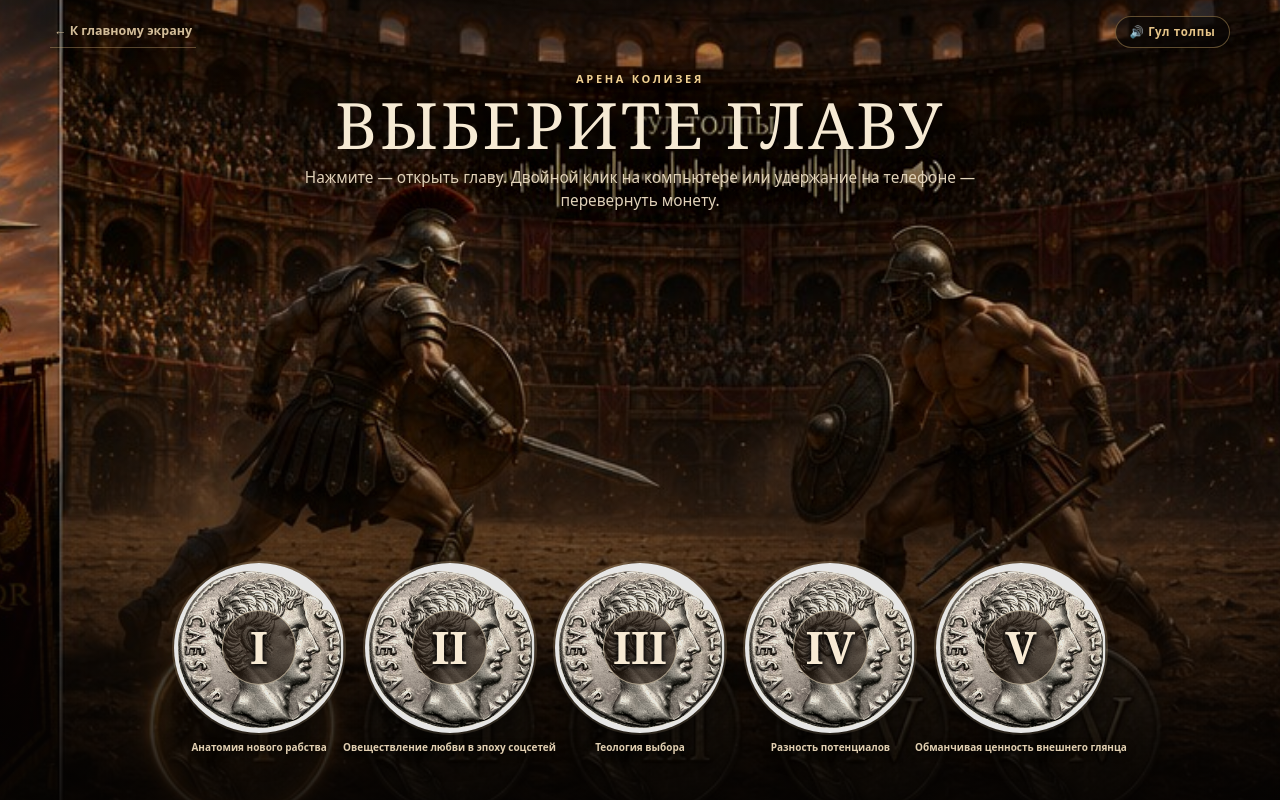
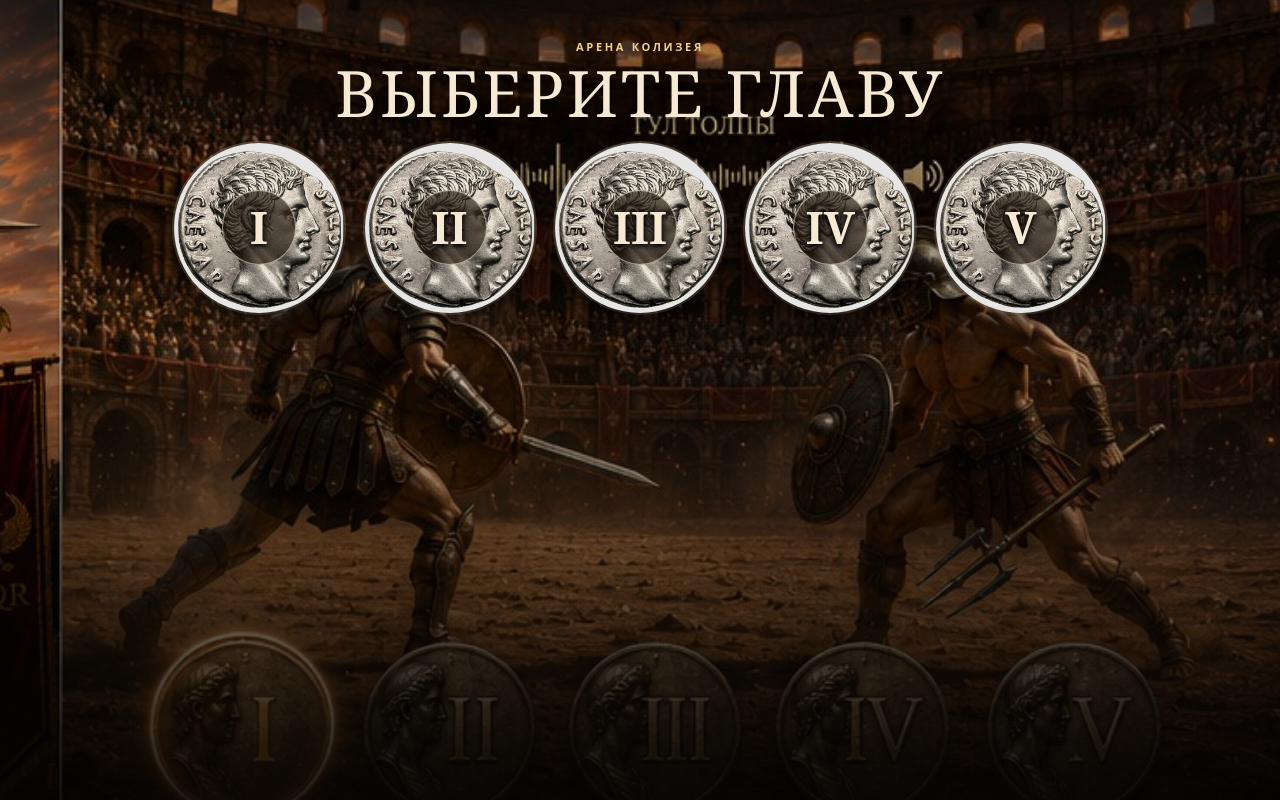
Before and after one commit to KtulhuSMM/vibe-test, a Next.js app: page / in a window 1280 px wide. Both pictures are taken after a click on the button "Войти в Колизей". Built offline with nearby package versions, Linux system fonts and the light colour scheme.

Commit message:
Refine arena coin interaction and scene isolation

```diff
--- a/components/ColosseumHero.tsx
+++ b/components/ColosseumHero.tsx
@@ -9,12 +9,7 @@ export function ColosseumHero() {
   const [scene, setScene] = useState<Scene>("hero");
   const [chapterIndex, setChapterIndex] = useState(0);
   const [flippedIndex, setFlippedIndex] = useState<number | null>(null);
-  const [crowdOn, setCrowdOn] = useState(false);
   const audioRef = useRef<{ctx: AudioContext; source: AudioBufferSourceNode; gain: GainNode} | null>(null);
-  const coinClickTimerRef = useRef<number | null>(null);
-  const longPressTimerRef = useRef<number | null>(null);
-  const longPressTriggeredRef = useRef(false);
-  const suppressClickUntilRef = useRef(0);
 
   const chapter = chapters[chapterIndex];
 
@@ -23,15 +18,7 @@ export function ColosseumHero() {
   }, [scene, chapterIndex]);
 
   useEffect(() => {
-    return () => {
-      stopCrowd();
-      if (coinClickTimerRef.current !== null) {
-        window.clearTimeout(coinClickTimerRef.current);
-      }
-      if (longPressTimerRef.current !== null) {
-        window.clearTimeout(longPressTimerRef.current);
-      }
-    };
+    return () => stopCrowd();
   }, []);
 
   function startCrowd() {
@@ -60,7 +47,6 @@ export function ColosseumHero() {
     source.connect(filter).connect(gain).connect(ctx.destination);
     source.start();
     audioRef.current = { ctx, source, gain };
-    setCrowdOn(true);
   }
 
   function stopCrowd() {
@@ -69,17 +55,12 @@ export function ColosseumHero() {
     try { audio.source.stop(); } catch {}
     void audio.ctx.close();
     audioRef.current = null;
-    setCrowdOn(false);
   }
 
   function enterArena() {
+    setFlippedIndex(null);
     setScene("arena");
     startCrowd();
-  }
-
-  function leaveArena() {
-    stopCrowd();
-    setScene("hero");
   }
 
   function openChapter(index: number) {
@@ -92,80 +73,15 @@ export function ColosseumHero() {
     setFlippedIndex((current) => current === index ? null : index);
   }
 
-  function handleCoinClick(index: number) {
-    if (Date.now() < suppressClickUntilRef.current) return;
-    if (coinClickTimerRef.current !== null) {
-      window.clearTimeout(coinClickTimerRef.current);
-    }
-
-    coinClickTimerRef.current = window.setTimeout(() => {
-      openChapter(index);
-      coinClickTimerRef.current = null;
-    }, 260);
-  }
-
-  function handleCoinDoubleClick(index: number) {
-    if (coinClickTimerRef.current !== null) {
-      window.clearTimeout(coinClickTimerRef.current);
-      coinClickTimerRef.current = null;
-    }
-
-    flipCoin(index);
-  }
-
-  function handleCoinPointerDown(index: number, pointerType: string) {
-    if (pointerType === "mouse") return;
-
-    longPressTriggeredRef.current = false;
-    if (longPressTimerRef.current !== null) {
-      window.clearTimeout(longPressTimerRef.current);
-    }
-
-    longPressTimerRef.current = window.setTimeout(() => {
-      flipCoin(index);
-      longPressTriggeredRef.current = true;
-      longPressTimerRef.current = null;
-
-      if ("vibrate" in navigator) {
-        navigator.vibrate(35);
-      }
-    }, 500);
-  }
-
-  function handleCoinPointerUp(index: number, pointerType: string) {
-    if (pointerType === "mouse") return;
-
-    suppressClickUntilRef.current = Date.now() + 700;
-
-    if (longPressTimerRef.current !== null) {
-      window.clearTimeout(longPressTimerRef.current);
-      longPressTimerRef.current = null;
-    }
-
-    if (!longPressTriggeredRef.current) {
-      openChapter(index);
-    }
-
-    longPressTriggeredRef.current = false;
-  }
-
-  function handleCoinPointerCancel(pointerType: string) {
-    if (pointerType === "mouse") return;
-    if (longPressTimerRef.current !== null) {
-      window.clearTimeout(longPressTimerRef.current);
-      longPressTimerRef.current = null;
-    }
-    longPressTriggeredRef.current = false;
-    suppressClickUntilRef.current = Date.now() + 700;
-  }
-
   function returnToArena() {
+    setFlippedIndex(null);
     setScene("arena");
   }
 
   return (
-    <main className="experience">
-      <section className={`scene hero ${scene === "hero" ? "scene--active" : "scene--hidden"}`} aria-hidden={scene !== "hero"}>
+    <main className="experience" style={{ width: "100%", minHeight: "100svh", overflowX: "hidden" }}>
+      {scene === "hero" && (
+        <section className="scene hero scene--active">
           <img className="hero__background" src="/colosseum-hero.png" alt="Отреставрированный Колизей на закате" />
           <div className="hero__shade" aria-hidden="true" />
 
@@ -181,22 +97,16 @@ export function ColosseumHero() {
             <span className="sr-only">Войти в Колизей</span>
           </button>
         </section>
+      )}
 
-      <section className={`scene arena ${scene === "arena" ? "scene--active" : "scene--hidden"}`} aria-hidden={scene !== "arena"}>
+      {scene === "arena" && (
+        <section className="scene arena scene--active" style={{ width: "100%", minHeight: "100svh", overflow: "hidden" }}>
           <img className="arena__background" src="/arena-gladiators.jpg" alt="Гладиаторы сражаются на арене перед заполненными трибунами" />
           <div className="arena__shade" aria-hidden="true" />
-
-        <div className="arena__topbar">
-          <button className="text-button" type="button" onClick={leaveArena}>← К главному экрану</button>
-          <button className="crowd-toggle" type="button" onClick={crowdOn ? stopCrowd : startCrowd} aria-pressed={crowdOn}>
-            <span aria-hidden="true">{crowdOn ? "🔊" : "🔇"}</span> Гул толпы
-          </button>
-        </div>
 
           <header className="arena__header">
             <p className="arena__eyebrow">Арена Колизея</p>
             <h2>Выберите главу</h2>
-          <p>Нажмите — открыть главу. Двойной клик на компьютере или удержание на телефоне — перевернуть монету.</p>
           </header>
 
           <div className="coins" aria-label="Первые пять глав книги">
@@ -207,17 +117,8 @@ export function ColosseumHero() {
                   className={`coin ${flipped ? "coin--flipped" : ""}`}
                   type="button"
                   key={item.roman}
-                onClick={() => handleCoinClick(index)}
-                onDoubleClick={() => handleCoinDoubleClick(index)}
-                onPointerDown={(event) => handleCoinPointerDown(index, event.pointerType)}
-                onPointerUp={(event) => handleCoinPointerUp(index, event.pointerType)}
-                onPointerCancel={(event) => handleCoinPointerCancel(event.pointerType)}
-                onPointerLeave={(event) => {
-                  if (event.pointerType !== "mouse" && event.buttons !== 0) {
-                    handleCoinPointerCancel(event.pointerType);
-                  }
-                }}
-                aria-label={`Глава ${item.roman}: нажмите, чтобы открыть главу; на компьютере двойной клик, на телефоне удержание переворачивает монету`}
+                  onClick={() => flipCoin(index)}
+                  aria-label={`Глава ${item.roman}. ${flipped ? "Показать лицевую сторону" : "Показать обратную сторону"}`}
                   aria-pressed={flipped}
                 >
                   <span className="coin__inner">
@@ -226,17 +127,38 @@ export function ColosseumHero() {
                       <strong>{item.roman}</strong>
                     </span>
                     <span className="coin__face coin__face--back">
-                    <img src="/coin-back.jpg" alt="Обратная сторона древнеримской монеты" />
+                      <img src="/coin-back.jpg" alt="Обратная сторона загруженной монеты" />
                     </span>
                   </span>
-                <span className="coin__title">{item.title}</span>
+                  {flipped && (
+                    <span
+                      className="coin__title"
+                      role="button"
+                      tabIndex={0}
+                      onClick={(event) => {
+                        event.stopPropagation();
+                        openChapter(index);
+                      }}
+                      onKeyDown={(event) => {
+                        if (event.key === "Enter" || event.key === " ") {
+                          event.preventDefault();
+                          event.stopPropagation();
+                          openChapter(index);
+                        }
+                      }}
+                    >
+                      {item.title}
+                    </span>
+                  )}
                 </button>
               );
             })}
           </div>
         </section>
+      )}
 
-      <section className={`scene reader ${scene === "chapter" ? "scene--active" : "scene--hidden"}`} aria-hidden={scene !== "chapter"}>
+      {scene === "chapter" && (
+        <section className="scene reader scene--active">
           <div className="reader__topbar">
             <button className="text-button" type="button" onClick={returnToArena}>← К монетам</button>
             <span>{chapter ? `Глава ${chapter.roman} из V` : ""}</span>
@@ -264,8 +186,10 @@ export function ColosseumHero() {
             </article>
           )}
         </section>
+      )}
 
-      <section className={`scene purchase ${scene === "purchase" ? "scene--active" : "scene--hidden"}`} aria-hidden={scene !== "purchase"}>
+      {scene === "purchase" && (
+        <section className="scene purchase scene--active">
           <div className="purchase__glow" aria-hidden="true" />
           <div className="purchase__book" aria-hidden="true">
             <span>Современный<br />Колизей</span>
@@ -294,6 +218,7 @@ export function ColosseumHero() {
             <button className="text-button" type="button" onClick={returnToArena}>← Вернуться к главам</button>
           </div>
         </section>
+      )}
     </main>
   );
 }
```
Lines whose indentation alone changed are shown as unchanged.
